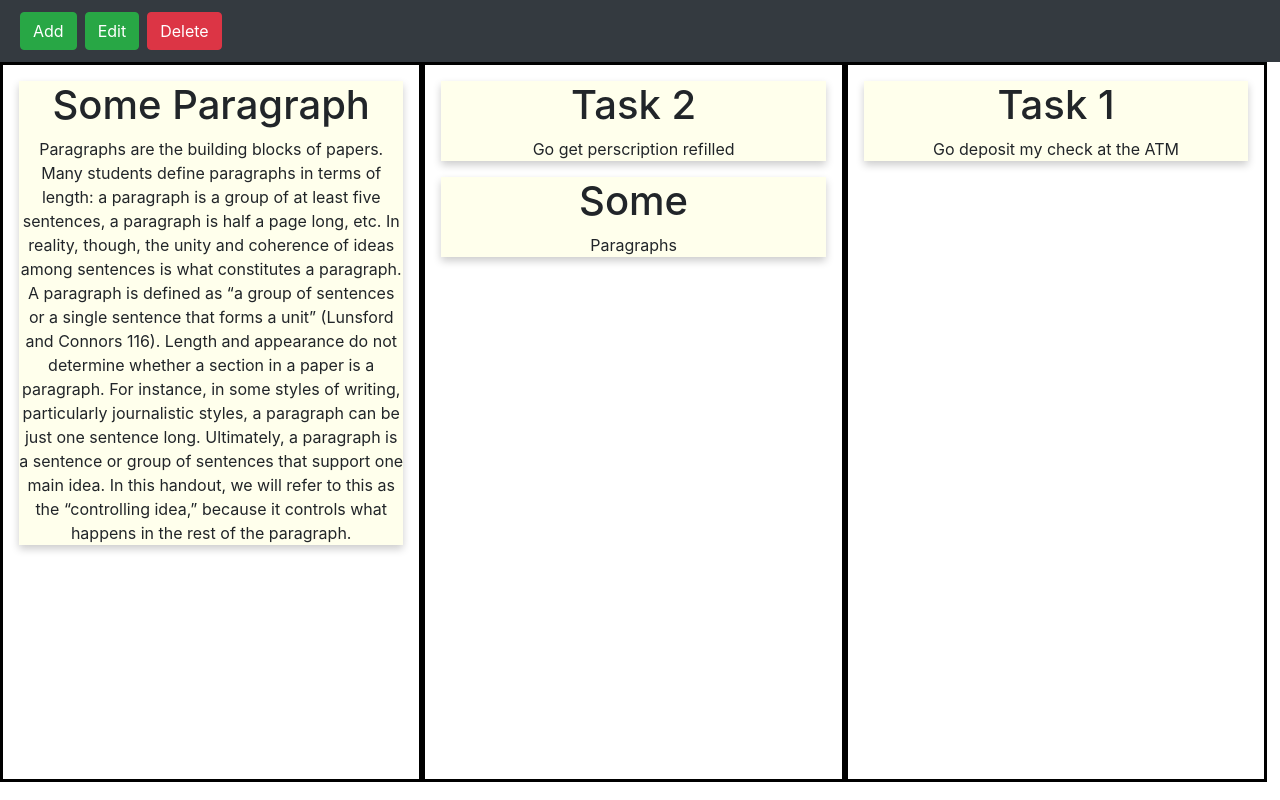
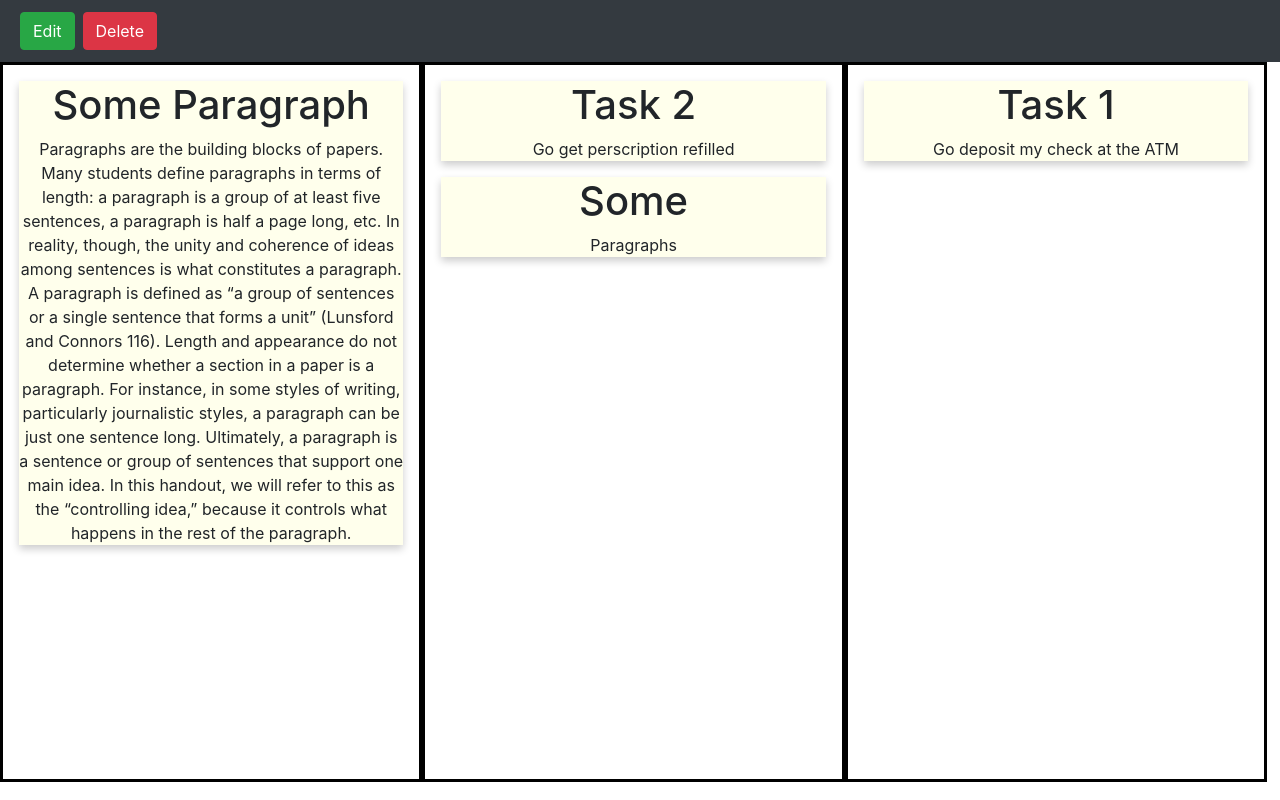
Before and after one commit to max-padgett/jsonreactapp, a React (Create React App) app: page / in a window 1280 px wide. Built offline with nearby package versions, Linux system fonts and the light colour scheme.

Commit message:
Got custom styled react link working.

```diff
--- a/src/App.js
+++ b/src/App.js
@@ -14,8 +14,10 @@ class App extends Component {
 
         <BrowserRouter>
           <switch>
-            <Route path={'/'} component={Root} exact/>
-            <Route path={'/form'} component={FormCard}/>
+            <Route  path={'/'} component={Root} exact/>
+            <div>
+            <Route  class="btn btn-success" style={{margin:'.5vh'}} path={'/form'} component={FormCard}/>
+            </div>
           </switch>
         </BrowserRouter>
 
--- a/src/Header.js
+++ b/src/Header.js
@@ -1,14 +1,18 @@
 import React, { PureComponent } from 'react';
+import {Link, Route} from "react-router-dom";
+
 class Header extends PureComponent {
 
     render() {
         return (
         <nav class="navbar navbar-expand-sm bg-dark navbar-dark">
-            <form class="form-inline" action="/action_page.php">
-                <button class="btn btn-success" style={{margin:'.5vh'}} type="submit">Add</button>
+            <Route path={"/form"} exact>
+                <Link class="btn btn-success" style={{margin:'.5vh'}} to={"/form"}>Add</Link>
+            </Route>
+
                 <button class="btn btn-success" style={{margin:'.5vh'}} type="submit">Edit</button>
                 <button class="btn btn-danger" style={{margin:'.5vh'}} type="submit">Delete</button>
-            </form>
+
         </nav>
         );
     }
```
